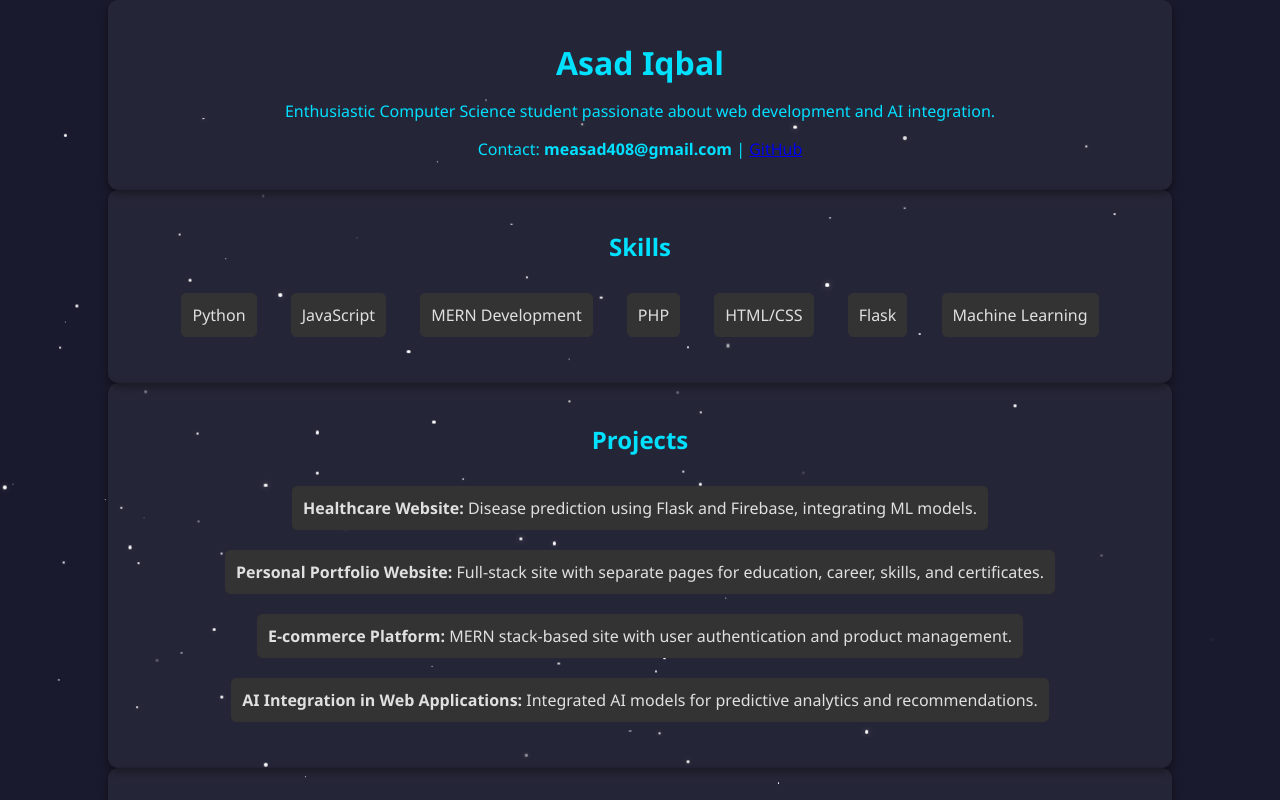
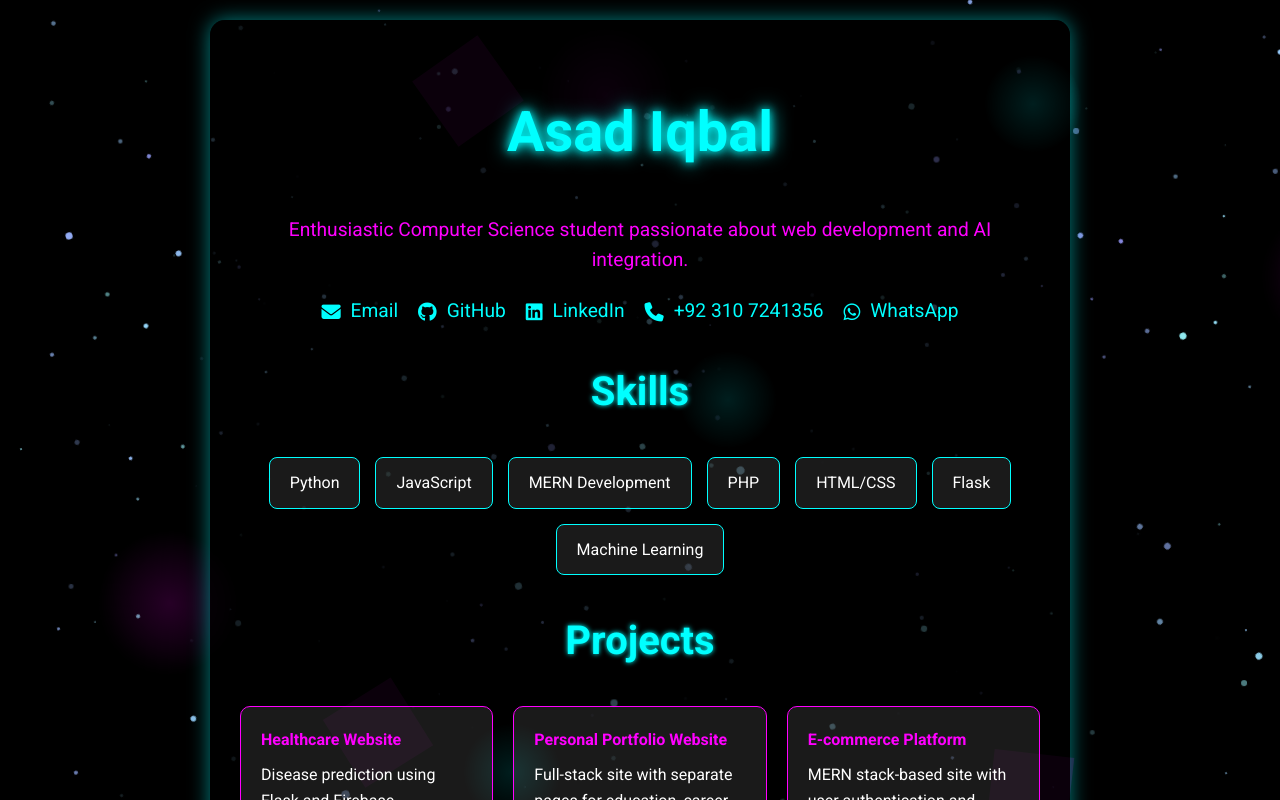
Before and after one commit to Asad-Iqbal407/myprofile, a plain HTML site: page index.html in a window 1280 px wide. Drawn offline with Linux system fonts and the light colour scheme.

Commit message:
Update index.html

```diff
--- a/index.html
+++ b/index.html
@@ -3,36 +3,40 @@
 <head>
     <meta charset="UTF-8">
     <meta name="viewport" content="width=device-width, initial-scale=1.0">
-    <title>Asad Iqbal's Portfolio Starfield</title>
+    <title>Asad Iqbal's Portfolio</title>
+    <link rel="stylesheet" href="https://cdnjs.cloudflare.com/ajax/libs/font-awesome/6.4.0/css/all.min.css">
     <style>
+        @import url('https://fonts.googleapis.com/css2?family=Roboto:wght@300;400;700&display=swap');
+
+        :root {
+            --primary-color: #00ffff;
+            --secondary-color: #ff00ff;
+            --background-color: #000000;
+            --text-color: #ffffff;
+            --card-background: rgba(0, 0, 0, 0.7);
+        }
+
         body, html {
             margin: 0;
             padding: 0;
             width: 100%;
             height: 100%;
             overflow-x: hidden;
-    background-color: #1a1a2e; /* Dark navy blue for a modern feel */
-    font-family: 'Segoe UI', Tahoma, Geneva, Verdana, sans-serif; /* Professional font */
-    color: #e0e0e0; /* Light gray for readable text */
+            background-color: var(--background-color);
+            font-family: 'Roboto', sans-serif;
+            color: var(--text-color);
+            line-height: 1.6;
         }
 
         .content {
             position: relative;
             z-index: 1;
-    padding: 20px;
-    max-width: 80%;
-    margin: auto;
-    opacity: 0;
-    transform: translateY(20px);
-    transition: opacity 1s ease-out, transform 1s ease-out;
-    background: rgba(255, 255, 255, 0.05); /* Light background for contrast */
-    border-radius: 10px;
-    box-shadow: 0 4px 10px rgba(0, 0, 0, 0.5); /* Subtle shadow for depth */
-}
-
-.content.show {
-    opacity: 1;
-    transform: translateY(0);
+            padding: 30px;
+            max-width: 800px;
+            margin: 20px auto;
+            background: var(--card-background);
+            border-radius: 15px;
+            box-shadow: 0 0 20px rgba(0, 255, 255, 0.5);
         }
 
         .starfield {
@@ -42,109 +46,192 @@
             width: 100%;
             height: 100%;
             z-index: 0;
+            overflow: hidden;
         }
 
         .star {
             position: absolute;
             background-color: #fff;
             border-radius: 50%;
-    filter: blur(0.5px);
             animation: twinkle linear infinite;
         }
 
+        .shape {
+            position: absolute;
+            opacity: 0.5;
+            animation: float 15s infinite ease-in-out;
+        }
+
+        .circle {
+            width: 100px;
+            height: 100px;
+            border-radius: 50%;
+            background: radial-gradient(circle, rgba(0,255,255,0.8) 0%, rgba(0,255,255,0) 70%);
+        }
+
+        .cube {
+            width: 80px;
+            height: 80px;
+            background: rgba(255, 0, 255, 0.3);
+            transform: rotate(45deg);
+        }
+
+        .planet {
+            width: 150px;
+            height: 150px;
+            border-radius: 50%;
+            background: radial-gradient(circle, rgba(255,0,255,0.3) 0%, rgba(255,0,255,0) 70%);
+            box-shadow: inset 10px -10px 20px rgba(0,0,0,0.5);
+        }
+
         @keyframes twinkle {
-    0% {
+            0%, 100% {
                 opacity: 0;
-        transform: translate(0, 0);
+                transform: scale(0.5) rotate(0deg);
             }
-    10% {
+            50% {
                 opacity: 1;
-    }
-    90% {
-        opacity: 1;
-    }
-    100% {
-        opacity: 0;
-        transform: translate(-100vw, 100vh);
+                transform: scale(1.2) rotate(360deg);
             }
         }
 
-header h1, header p {
+        @keyframes float {
+            0%, 100% { transform: translateY(0) rotate(0deg); }
+            50% { transform: translateY(-20px) rotate(180deg); }
+        }
+
+        /* Rest of your existing CSS styles... */
+
+        header h1 {
+            font-size: 3.5em;
+            color: var(--primary-color);
             text-align: center;
-    color: #00e0ff; /* Bright cyan for headers */
-    margin-bottom: 10px;
+            text-shadow: 0 0 10px var(--primary-color), 0 0 20px var(--primary-color);
+        }
+
+        header p {
+            font-size: 1.2em;
+            text-align: center;
+            color: var(--secondary-color);
+        }
+
+        .contact-info {
+            display: flex;
+            justify-content: center;
+            align-items: center;
+            flex-wrap: wrap;
+            gap: 20px;
+            margin-top: 20px;
+        }
+
+        .contact-info a {
+            color: var(--primary-color);
+            text-decoration: none;
+            font-size: 1.2em;
+            display: flex;
+            align-items: center;
+            transition: all 0.3s ease;
+        }
+
+        .contact-info a:hover {
+            color: var(--secondary-color);
+            transform: scale(1.1);
+        }
+
+        .contact-info i {
+            margin-right: 10px;
         }
 
         section h2 {
-    color: #00e0ff; /* Consistent bright cyan for section titles */
+            color: var(--primary-color);
             text-align: center;
-    margin-bottom: 20px;
-    font-weight: bold;
+            font-size: 2.5em;
+            text-shadow: 0 0 5px var(--primary-color);
         }
 
         ul {
             list-style: none;
             padding: 0;
-    text-align: center;
+            display: flex;
+            flex-wrap: wrap;
+            justify-content: center;
+            gap: 15px;
         }
 
         ul li {
-    display: inline-block;
-    margin: 10px 15px;
-    padding: 10px;
-    border: 1px solid #333;
-    border-radius: 5px;
-    transition: transform 0.3s ease, font-weight 0.3s ease, background-color 0.3s ease;
-    background-color: #333; /* Dark background for items */
+            background-color: rgba(255, 255, 255, 0.1);
+            border-radius: 8px;
+            padding: 12px 20px;
+            transition: all 0.3s ease;
+            border: 1px solid var(--primary-color);
         }
 
         ul li:hover {
-    transform: translateX(-10px);
-    font-weight: bold;
-    background-color: #444; /* Slightly lighter on hover */
+            transform: scale(1.1);
+            box-shadow: 0 0 15px var(--primary-color);
         }
 
         ul li a {
-    color: #00e0ff; /* Bright cyan for links */
+            color: var(--primary-color);
             text-decoration: none;
-    transition: color 0.3s ease;
+            font-weight: 500;
         }
 
         ul li a:hover {
-    color: #ffcc00; /* Soft yellow on hover */
+            color: var(--secondary-color);
+        }
+
+        .project-list {
+            display: grid;
+            grid-template-columns: repeat(auto-fit, minmax(200px, 1fr));
+            gap: 20px;
+        }
+
+        .project-item {
+            background-color: rgba(255, 255, 255, 0.1);
+            border-radius: 10px;
+            padding: 20px;
+            transition: all 0.3s ease;
+            border: 1px solid var(--secondary-color);
+        }
+
+        .project-item:hover {
+            transform: translateY(-5px);
+            box-shadow: 0 0 20px var(--secondary-color);
+        }
+
+        .project-item strong {
+            color: var(--secondary-color);
+            display: block;
+            margin-bottom: 10px;
         }
 
         footer {
             text-align: center;
-    margin-top: 20px;
-    color: #cccccc;
-    padding: 10px;
-    border-top: 1px solid #333;
-}
-
-.email-link {
-    color: #00e0ff; /* Bright cyan for email link */
-    text-decoration: none;
-    font-weight: bold;
-}
-
-.email-link:hover {
-    color: #ffcc00; /* Highlight on hover */
+            margin-top: 40px;
+            padding: 20px;
+            border-top: 1px solid var(--primary-color);
+            color: var(--primary-color);
         }
 
     </style>
 </head>
 <body>
     <div class="starfield" id="starfield"></div>
-    <div class="content" id="header-content">
+    <div class="content">
+        <!-- Your existing content... -->
         <header>
             <h1>Asad Iqbal</h1>
             <p>Enthusiastic Computer Science student passionate about web development and AI integration.</p>
-            <p>Contact: <a href="mailto:measad408@gmail.com" class="email-link">measad408@gmail.com</a> | <a href="https://github.com/Asad-Iqbal407" target="_blank">GitHub</a></p>
+            <div class="contact-info">
+                <a href="mailto:measad408@gmail.com"><i class="fas fa-envelope"></i> Email</a>
+                <a href="https://github.com/Asad-Iqbal407" target="_blank"><i class="fab fa-github"></i> GitHub</a>
+                <a href="https://www.linkedin.com/in/asad-iqbal" target="_blank"><i class="fab fa-linkedin"></i> LinkedIn</a>
+                <a href="tel:+923107241356"><i class="fas fa-phone"></i> +92 310 7241356</a>
+                <a href="https://wa.me/923107241356" target="_blank"><i class="fab fa-whatsapp"></i> WhatsApp</a>
+            </div>
         </header>
-    </div>
 
-    <div class="content" id="skills-content">
         <section id="skills">
             <h2>Skills</h2>
             <ul>
@@ -157,29 +244,34 @@ footer {
                 <li>Machine Learning</li>
             </ul>
         </section>
-    </div>
 
-    <div class="content" id="projects-content">
         <section id="projects">
             <h2>Projects</h2>
-            <ul>
-                <li><strong>Healthcare Website:</strong> Disease prediction using Flask and Firebase, integrating ML models.</li>
-                <li><strong>Personal Portfolio Website:</strong> Full-stack site with separate pages for education, career, skills, and certificates.</li>
-                <li><strong>E-commerce Platform:</strong> MERN stack-based site with user authentication and product management.</li>
-                <li><strong>AI Integration in Web Applications:</strong> Integrated AI models for predictive analytics and recommendations.</li>
-            </ul>
+            <div class="project-list">
+                <div class="project-item">
+                    <strong>Healthcare Website</strong>
+                    Disease prediction using Flask and Firebase, integrating ML models.
+                </div>
+                <div class="project-item">
+                    <strong>Personal Portfolio Website</strong>
+                    Full-stack site with separate pages for education, career, skills, and certificates.
+                </div>
+                <div class="project-item">
+                    <strong>E-commerce Platform</strong>
+                    MERN stack-based site with user authentication and product management.
+                </div>
+                <div class="project-item">
+                    <strong>AI Integration in Web Applications</strong>
+                    Integrated AI models for predictive analytics and recommendations.
+                </div>
+            </div>
         </section>
-    </div>
-
-    <div class="content" id="education-content">
         <section id="education">
             <h2>Education</h2>
-            <p>Bachelor of Science in Computer Science, July 2024</p>
+            <p><strong>Bachelor of Science in Computer Science</strong>, July 2024</p>
             <p>University of Gujrat Sub Campus Mandi Baha Uddin, Mandi Bahauddin, Punjab, Pakistan</p>
         </section>
-    </div>
 
-    <div class="content" id="certifications-content">
         <section id="certifications">
             <h2>Certifications</h2>
             <ul>
@@ -190,58 +282,61 @@ footer {
                 <li><a href="https://www.mygreatlearning.com/certificate/FPMZDTXL" target="_blank">Machine Learning Certification</a></li>
             </ul>
         </section>
+
+        <footer>
+            <p>&copy; 2024 Asad Iqbal. All rights reserved.</p>
+        </footer>
     </div>
 
-    <footer class="content" id="footer-content">
-        <p>&copy; 2024 Asad Iqbal. All rights reserved.</p>
-    </footer>
+
 
     <script>
         function createStar() {
             const star = document.createElement('div');
             star.className = 'star';
 
-            const size = Math.random() * 3 + 1;
+            const size = Math.random() * 5 + 2;
             star.style.width = `${size}px`;
             star.style.height = `${size}px`;
 
-            star.style.left = `${Math.random() * 100}%`;
-            star.style.top = `${Math.random() * 100}%`;
+            star.style.left = `${Math.random() * 100}vw`;
+            star.style.top = `${Math.random() * 100}vh`;
 
-            const duration = Math.random() * 15 + 5;
+            const duration = Math.random() * 10 + 5;
             star.style.animationDuration = `${duration}s`;
 
             const delay = Math.random() * 5;
             star.style.animationDelay = `${delay}s`;
 
-            const brightness = Math.random();
-            star.style.opacity = brightness;
-            star.style.boxShadow = `0 0 ${size * 2}px rgba(255, 255, 255, ${brightness * 0.5})`;
+            const hue = Math.random() * 60 + 180;
+            star.style.backgroundColor = `hsl(${hue}, 100%, 80%)`;
 
             return star;
         }
 
+        function createShape(type) {
+            const shape = document.createElement('div');
+            shape.classList.add('shape', type);
+            shape.style.left = `${Math.random() * 100}vw`;
+            shape.style.top = `${Math.random() * 100}vh`;
+            shape.style.animationDuration = `${15 + Math.random() * 10}s`;
+            shape.style.animationDelay = `${Math.random() * 5}s`;
+            return shape;
+        }
+
         const starfield = document.getElementById('starfield');
-        const starCount = 150;
+        const starCount = 200;
+        const shapeCount = 3;
 
         for (let i = 0; i < starCount; i++) {
             starfield.appendChild(createStar());
         }
 
-        // Scroll effects using Intersection Observer
-        const observer = new IntersectionObserver((entries) => {
-            entries.forEach(entry => {
-                if (entry.isIntersecting) {
-                    entry.target.classList.add('show');
-                } else {
-                    entry.target.classList.remove('show');
+        for (let i = 0; i < shapeCount; i++) {
+            starfield.appendChild(createShape('circle'));
+            starfield.appendChild(createShape('cube'));
+            starfield.appendChild(createShape('planet'));
         }
-            });
-        });
-
-        // Target all elements with class 'content'
-        const contents = document.querySelectorAll('.content');
-        contents.forEach(content => observer.observe(content));
     </script>
 </body>
 </html>
```
Lines whose indentation alone changed are shown as unchanged.
